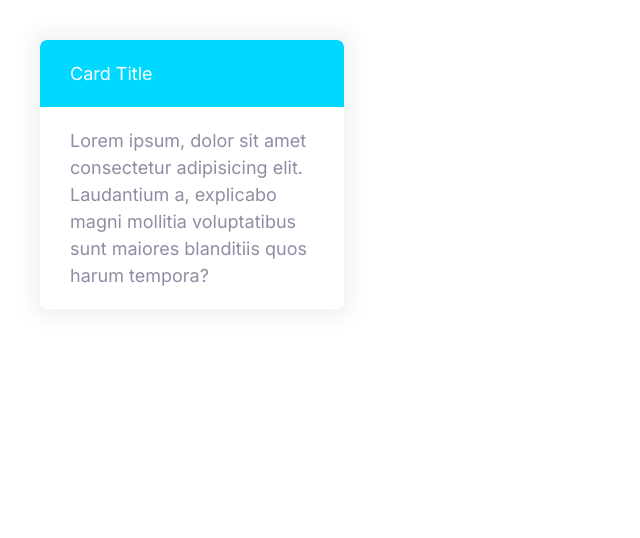
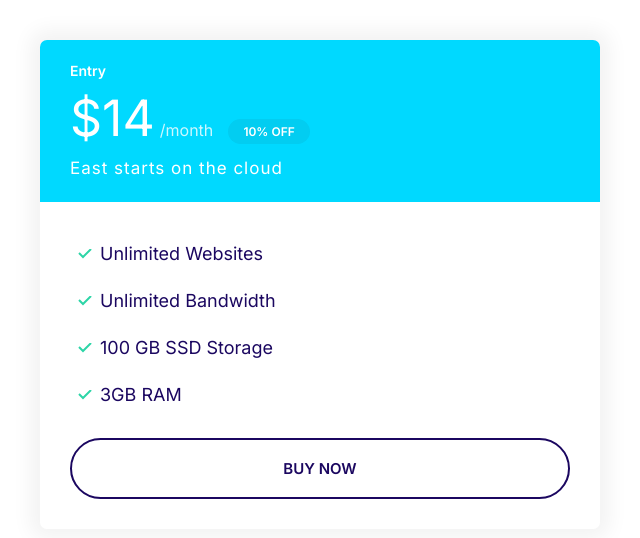
Before and after one commit to Sudarsan-47/Html-part-3, a plain HTML site: page index.html in a window 1280 px wide. Shown: the whole page, without its empty margins (0-640 px from the left). Drawn offline with Linux system fonts and the light colour scheme.

Commit message:
defining plan

```diff
--- a/css/styles.css
+++ b/css/styles.css
@@ -113,6 +113,7 @@ a {
 
 .badge--small {
     font-size: 1.6rem;
+    padding: 0.5rem 1.5rem;
 }
 
 @media screen and (min-width:1024px) {
@@ -294,3 +295,55 @@ a {
     background: var(--color-secondary);
     color: #fff;
 }
+/* Plans */
+
+.plan__name {
+    color: #fff;
+    margin: 0;
+    font-weight: 600;
+    font-size: 2.4rem;
+}
+
+.plan__price {
+    font-size: 6rem;
+}
+
+.plan__billing-cycle {
+    font-size: 2.4rem;
+    font-weight: 300;
+    opacity: 0.8;
+    margin-right: 1rem;
+}
+
+.plan__description {
+    font-size: 2rem;
+    font-weight: 300;
+    letter-spacing: 1px;
+    display: block;
+}
+
+.plan .list__item {
+    margin-bottom: 2rem;
+}
+
+.card--secondary .badge--secondary {
+    background: #02cdf1;
+}
+
+@media screen and (min-width:1024px) {
+    .plan__name {
+        font-size: 1.4rem;
+    }
+
+    .plan__price {
+        font-size: 5rem;
+    }
+
+    .plan__billing-cycle {
+        font-size: 1.6rem;
+    }
+
+    .plan__description {
+        font-size: 1.7rem;
+    }
+}
--- a/index.html
+++ b/index.html
@@ -12,11 +12,26 @@
     <link rel="stylesheet" href="css/styles.css">
 </head>
 <body>
-    <div style="width: 30%; padding: 4rem;">
-        <div class="card card--secondary ">
-            <header class="card__header">Card Title</header>
-            <div class="card__body">Lorem ipsum, dolor sit amet consectetur adipisicing elit. Laudantium a, explicabo magni
-                mollitia voluptatibus sunt maiores blanditiis quos harum tempora?</div>
+    <div style="width: 50%; padding: 4rem;">
+        <div class="plan">
+            <div class="card card--secondary ">
+                <header class="card__header">
+                    <h3 class="plan__name">Entry</h3>
+                    <span class="plan__price">$14</span>
+                    <span class="plan__billing-cycle">/month</span>
+                    <span class="badge badge--secondary badge--small">10% OFF</span>
+                    <span class="plan__description">East starts on the cloud</span>
+                </header>
+                <div class="card__body">
+                    <ul class="list list--tick">
+                        <li class="list__item">Unlimited Websites</li>
+                        <li class="list__item">Unlimited Bandwidth</li>
+                        <li class="list__item">100 GB SSD Storage</li>
+                        <li class="list__item">3GB RAM</li>
+                    </ul>
+                    <button class="btn btn--outline btn--block">BUY NOW</button>
+                </div>
+                </div>
         </div>
     </div>
 </body>
```
Also changed, not shown: images/popular.svg (added).
